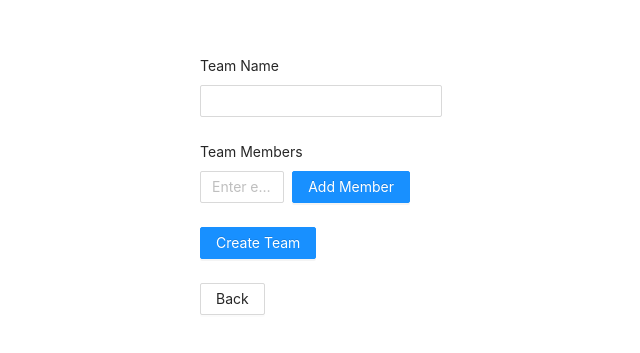
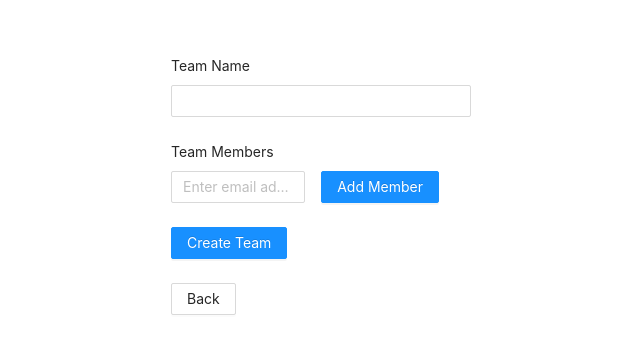
Before and after one commit to jerry729/CS180-A-Fancy-Time-Management-Tool, a Vue app in the folder CS180SL/: page /team in a window 1280 px wide. Shown: the part 203-556 px from the top of the page, without its empty margins (319-959 px from the left). Built offline with nearby package versions, Linux system fonts and the light colour scheme.

Commit message:
fixed allignment issues

```diff
--- a/CS180SL/src/views/MakeTeam.vue
+++ b/CS180SL/src/views/MakeTeam.vue
@@ -2,7 +2,7 @@
 <div class="make-team-container">
     <a-form :form="form" @submit="handleSubmit" layout="vertical">
     <a-form-item label="Team Name" :colon="false">
-        <a-input v-model="teamName" />
+        <a-input v-model="teamName"/>
     </a-form-item>
     <a-form-item label="Team Members" :colon="false">
         <div class="team-members">
@@ -10,7 +10,6 @@
             mode="tags"
             v-model="teamMembers"
             placeholder="Enter email addresses"
-            style="width: 100%"
         />
         <a-button class="add-member-button" type="primary" @click="addMember">Add Member</a-button>
         <div class="team-members-list">
@@ -86,7 +85,9 @@ background-color: white;
 
 .team-members {
 display: flex;
+width: 300px;
 flex-direction: row;
+align-items: center;
 }
 
 .team-members-list {
@@ -104,7 +105,7 @@ margin-bottom: 8px;
 }
 
 .add-member-button {
-margin-left: 8px;
+  margin-left: 16px;
 }
 
 
```
